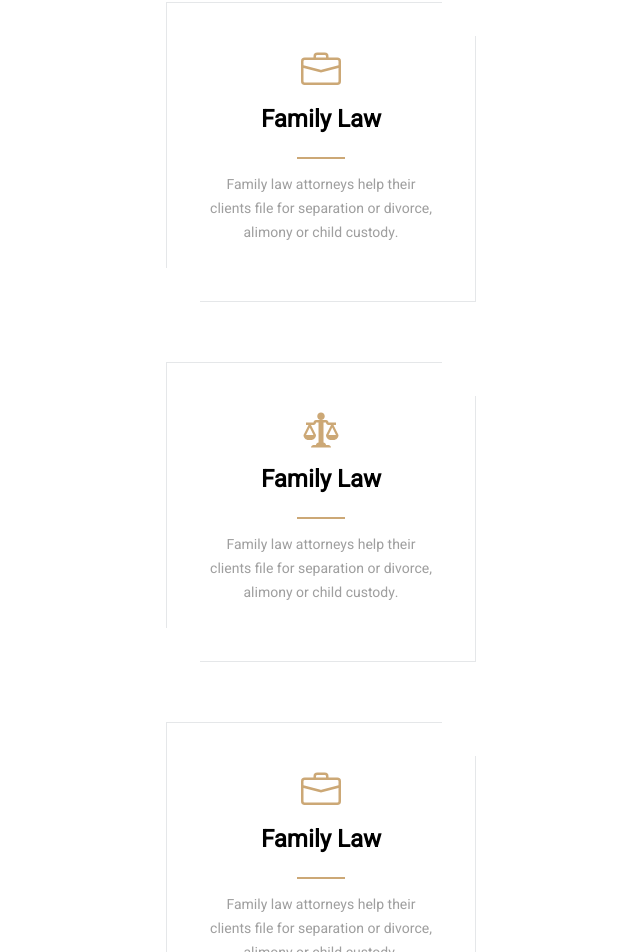
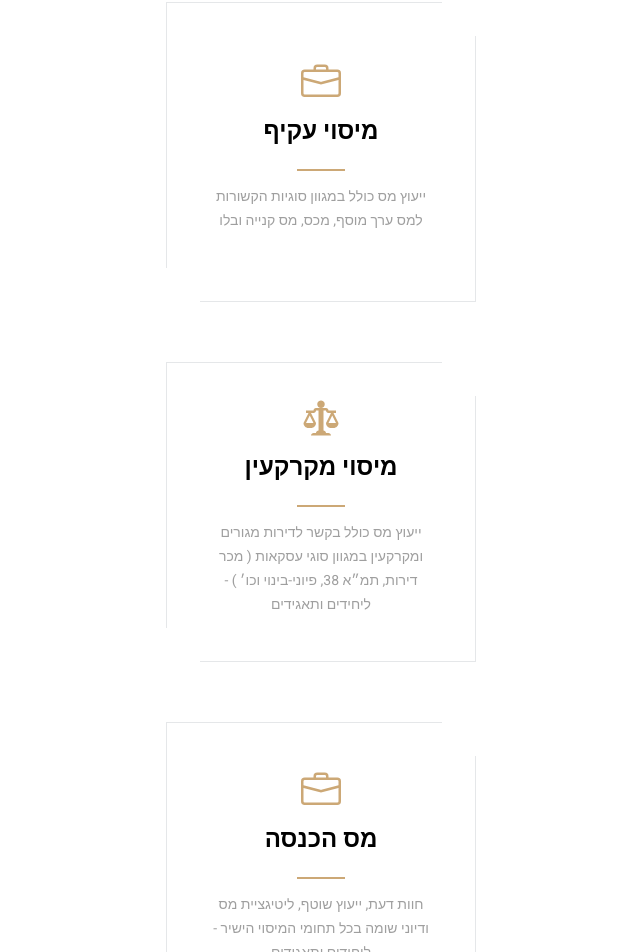
Before and after one commit to HarelStern1/nadav-goffer, a Next.js app in the folder client/: page / in a window 1280 px wide. Shown: the part 869-1821 px from the top of the page, without its empty margins (319-959 px from the left). Built offline with nearby package versions, Linux system fonts and the light colour scheme; no server answers.

Commit message:
first commit

```diff
--- a/client/hooks/usecaptcha.ts
+++ b/client/hooks/usecaptcha.ts
@@ -11,17 +11,18 @@ export const useCaptcha = () => {
     document.body.appendChild(script);
   }, []);
 
-  const handleLoaded = useCallback((_: any) => {
+  const handleLoaded = (_: any) => {
     (window as any).grecaptcha.ready(async (_: any) => {
       const token = await (window as any).grecaptcha.execute(
         process.env.NEXT_PUBLIC_RECAPTCHA_SITE_KEY,
         {
-          action: "homepage",
+          action: "contact",
         }
       );
       setToken(token);
     });
-  }, []);
+  };
+  // }, []);
 
   return token;
 };
--- a/client/sections/Contact/Contact.styled.ts
+++ b/client/sections/Contact/Contact.styled.ts
@@ -101,6 +101,8 @@ export const Button = styled.button`
 
   ${media.mobile} {
     font-size: 15px;
+    font-weight: 300;
+    height: 44px;
   }
 `;
 
--- a/client/sections/Contact/Contact.tsx
+++ b/client/sections/Contact/Contact.tsx
@@ -20,6 +20,7 @@ import {
 import spinner from "../../assets/gifs/spinner.svg";
 import Image from "next/image";
 import { useAppContext } from "../../context/AppContext/AppContext";
+import Head from "next/head";
 
 const Contact: FC = () => {
   const { language } = useAppContext();
@@ -33,20 +34,32 @@ const Contact: FC = () => {
   });
   const [success, setSuccess] = useState(false);
   const [loading, setLoading] = useState(false);
-  const token = useCaptcha();
 
   const handleSubmit = async (e: any) => {
     e.preventDefault();
 
-    // send post request to /submit with user & token
+    (window as any).grecaptcha.ready(() => {
+      (window as any).grecaptcha
+        .execute(process.env.NEXT_PUBLIC_RECAPTCHA_SITE_KEY as string, {
+          action: "submit",
+        })
+        .then(async (token: string) => {
+          // Send form value as well as token to the server
           setSuccess(false);
           setLoading(true);
           const { data } = await submitData(user, token);
+          console.log(token);
           setLoading(false);
           setSuccess(data === "success" ? true : false);
+        });
+    });
   };
 
   return (
+    <>
+      <Head>
+        <script src="https://www.google.com/recaptcha/api.js?render=6Lc8qWkiAAAAAK7OEvq1AIssBCdpFdfIx11tfDCx"></script>
+      </Head>
       <Section
         id="consultation"
         backgroundColor={colors.contact}
@@ -74,7 +87,9 @@ const Contact: FC = () => {
                 type={"text"}
                 placeholder={language === "he" ? "First Name" : "שם פרטי"}
                 value={user.firstName}
-              onChange={(e) => setUser({ ...user, firstName: e.target.value })}
+                onChange={(e) =>
+                  setUser({ ...user, firstName: e.target.value })
+                }
               />
               <Input
                 language={language}
@@ -138,7 +153,9 @@ const Contact: FC = () => {
                 : "nadavgof@gmail.com :מייל"}
             </h3>
             <h3>
-            {language === "he" ? "Phone : 054-649-3839" : "054-649-3839 :טלפון"}
+              {language === "he"
+                ? "Phone : 054-649-3839"
+                : "054-649-3839 :טלפון"}
             </h3>
             <h3>
               {language === "he"
@@ -150,6 +167,7 @@ const Contact: FC = () => {
           <></>
         )}
       </Section>
+    </>
   );
 };
 
--- a/client/sections/Hero/data.ts
+++ b/client/sections/Hero/data.ts
@@ -3,12 +3,12 @@ import { Data } from "./index";
 export const data: Data = {
   he: {
     title: "Nadav Goffer",
-    accent: "Lawyer",
+    accent: "Tax Lawyer",
     button: "Request a Free Consulation",
   },
   en: {
     title: "נדב גופר",
-    accent: "עורך דין",
+    accent: "עורך דין מיסים",
     button: "לשיחת ייעוץ ראשונה בחינם",
   },
 };
--- a/client/sections/Specialties/data.tsx
+++ b/client/sections/Specialties/data.tsx
@@ -6,17 +6,17 @@ import colors from "../../utils/colors";
 export const specialties: Specialties[] = [
   {
     icon: <BsBriefcase size={40} color={colors.yellow} />,
-    title: "Family Law",
-    body: "Family law attorneys help their clients file for separation or divorce, alimony or child custody.",
+    title: "מס הכנסה",
+    body: "חוות דעת, ייעוץ שוטף, ליטיגציית מס ודיוני שומה בכל תחומי המיסוי הישיר - ליחידים ותאגידים",
   },
   {
     icon: <GoLaw size={40} color={colors.yellow} />,
-    title: "Family Law",
-    body: "Family law attorneys help their clients file for separation or divorce, alimony or child custody.",
+    title: "מיסוי מקרקעין",
+    body: " ייעוץ מס כולל בקשר לדירות מגורים ומקרקעין במגוון סוגי עסקאות ( מכר דירות, תמ״א 38, פיוני-בינוי וכו׳ ) - ליחידים ותאגידים",
   },
   {
     icon: <BsBriefcase size={40} color={colors.yellow} />,
-    title: "Family Law",
-    body: "Family law attorneys help their clients file for separation or divorce, alimony or child custody.",
+    title: "מיסוי עקיף",
+    body: "ייעוץ מס כולל במגוון סוגיות הקשורות למס ערך מוסף, מכס, מס קנייה ובלו",
   },
 ];
```
Also changed, not shown: client/pages/_document.tsx (+8 -1 lines), 1 other file (tests, documents, lock files or other folders). Lines whose indentation alone changed are shown as unchanged.
